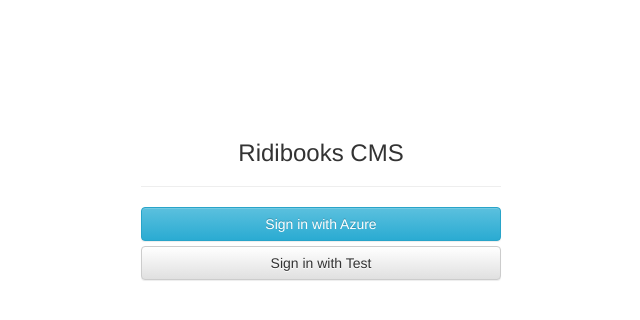
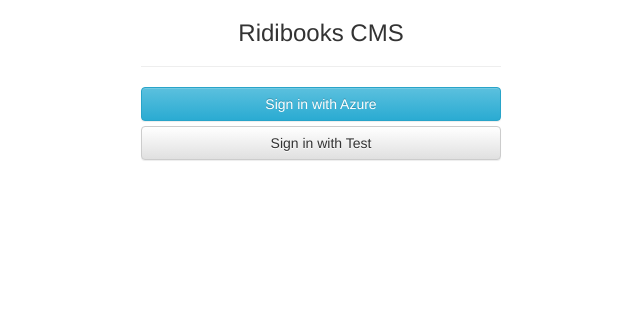
Before and after one commit to ridibooks/cms, a PHP site: template views/login.twig in a window 1280 px wide. Shown: the top 320 px of the page, without its empty margins (319-959 px from the left). Run offline with PHP 8.4, Linux system fonts and the light colour scheme; the template is opened without the code that fills it: most values are stand-ins (such as "Sample title", 1, 10 or a date in 2020); some libraries are stand-ins or nearby versions.

Commit message:
Removed a inline src on login page

```diff
--- a/views/login.twig
+++ b/views/login.twig
@@ -8,18 +8,7 @@
   {% include '/comm/icon.twig' %}
   <link rel="stylesheet" href="{{ BOWER_PATH }}/bootstrap/dist/css/bootstrap.min.css">
   <link rel="stylesheet" href="{{ BOWER_PATH }}/bootstrap/dist/css/bootstrap-theme.min.css">
-
-  <style>
-    body {
-      padding-top: 120px;
-      padding-bottom: 40px;
-    }
-
-    .comment {
-      color: #999;
-      text-align: center;
-    }
-  </style>
+  <link rel="stylesheet" href="{{ STATIC_URL }}/css/admin/login.css">
 </head>
 
 <body>
```
Also changed, not shown: web/static/css/admin/login.css (added, +11 -0 lines).
